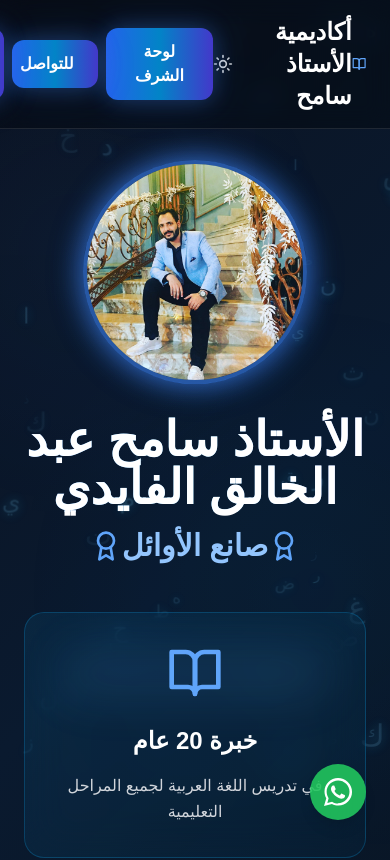
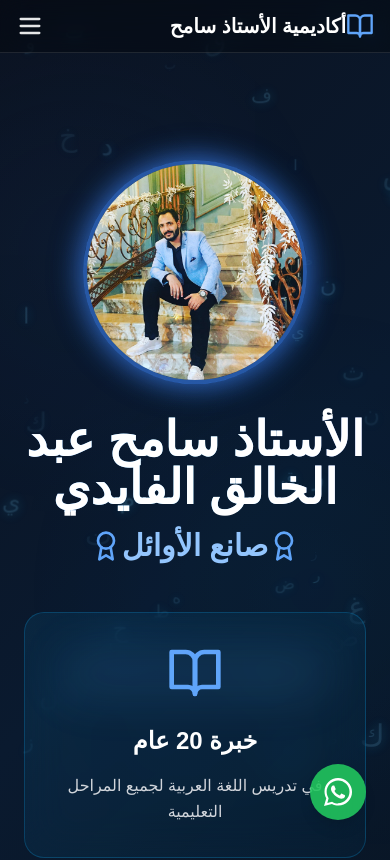
Before and after one commit to attefm93/samoooh, a React (Vite) app: page / in a window 390 px wide. Shown: the top 860 px of the page. Built offline with nearby package versions, Linux system fonts and the light colour scheme.

Commit message:
Responsive mobile navbar with hamburger menu exposing all actions

```diff
--- a/src/components/Navbar.tsx
+++ b/src/components/Navbar.tsx
@@ -5,7 +5,7 @@ import { AdminModal } from './AdminModal';
 import { HonorBoard } from './HonorBoard';
 import { AboutUs } from './AboutUs';
 import { QuestionsSection } from './QuestionsSection';
-import { BookOpen, Moon, Sun } from 'lucide-react';
+import { BookOpen, Moon, Sun, Menu, X as Close } from 'lucide-react';
 
 export const Navbar: React.FC = () => {
   const [showLoginModal, setShowLoginModal] = useState(false);
@@ -18,6 +18,7 @@ export const Navbar: React.FC = () => {
     const saved = localStorage.getItem('theme');
     return saved ? saved === 'dark' : true;
   });
+  const [mobileOpen, setMobileOpen] = useState(false);
 
   useEffect(() => {
     const root = document.documentElement;
@@ -31,29 +32,55 @@ export const Navbar: React.FC = () => {
 
   const toggleTheme = () => setDark(prev => !prev);
 
+  const closeAll = () => setMobileOpen(false);
+
   return (
     <>
       <nav className="fixed top-0 left-0 right-0 z-50 bg-black/30 backdrop-blur-md border-b border-white/10">
-        <div className="max-w-7xl mx-auto px-6 py-4">
+        <div className="max-w-7xl mx-auto px-4 md:px-6 py-3 md:py-4">
           <div className="flex items-center justify-between">
-            <div className="flex items-center space-x-4 rtl:space-x-reverse">
-              <BookOpen className="w-8 h-8 text-blue-400" />
-              <h1 className="text-2xl font-bold text-white">أكاديمية الأستاذ سامح</h1>
+            <div className="flex items-center space-x-3 rtl:space-x-reverse">
+              <BookOpen className="w-7 h-7 md:w-8 md:h-8 text-blue-400" />
+              <h1 className="text-xl md:text-2xl font-bold text-white">أكاديمية الأستاذ سامح</h1>
             </div>
 
-            <div className="flex items-center space-x-2 rtl:space-x-reverse">
+            {/* Desktop actions */}
+            <div className="hidden md:flex items-center space-x-2 rtl:space-x-reverse">
               <button onClick={toggleTheme} className="mr-2 text-white/80 hover:text-white transition-colors">
                 {dark ? <Sun className="w-5 h-5" /> : <Moon className="w-5 h-5" />}
               </button>
-
               <GlowingButton onClick={() => setShowHonorBoard(true)} variant="primary">لوحة الشرف</GlowingButton>
               <GlowingButton onClick={() => setShowAboutUs(true)} variant="primary">للتواصل</GlowingButton>
               <GlowingButton onClick={() => setShowQuestions(true)} variant="primary">أسأل ؟</GlowingButton>
               <GlowingButton onClick={() => setShowLoginModal(true)} variant="primary">تسجيل الدخول</GlowingButton>
               <GlowingButton onClick={() => setShowAdminModal(true)} variant="secondary">Admin</GlowingButton>
             </div>
+
+            {/* Mobile menu button */}
+            <button onClick={() => setMobileOpen(o => !o)} className="md:hidden text-white/90 focus:outline-none">
+              {mobileOpen ? <Close className="w-7 h-7" /> : <Menu className="w-7 h-7" />}
+            </button>
           </div>
         </div>
+
+        {/* Mobile dropdown panel */}
+        {mobileOpen && (
+          <div className="md:hidden border-t border-white/10 bg-black/60 backdrop-blur-md">
+            <div className="max-w-7xl mx-auto px-4 py-3 flex flex-col space-y-2">
+              <div className="flex items-center justify-between mb-1">
+                <span className="text-white/90">القائمة</span>
+                <button onClick={toggleTheme} className="text-white/80 hover:text-white transition-colors">
+                  {dark ? <Sun className="w-5 h-5" /> : <Moon className="w-5 h-5" />}
+                </button>
+              </div>
+              <GlowingButton onClick={() => { setShowHonorBoard(true); closeAll(); }} variant="primary" className="w-full">لوحة الشرف</GlowingButton>
+              <GlowingButton onClick={() => { setShowAboutUs(true); closeAll(); }} variant="primary" className="w-full">للتواصل</GlowingButton>
+              <GlowingButton onClick={() => { setShowQuestions(true); closeAll(); }} variant="primary" className="w-full">أسأل ؟</GlowingButton>
+              <GlowingButton onClick={() => { setShowLoginModal(true); closeAll(); }} variant="primary" className="w-full">تسجيل الدخول</GlowingButton>
+              <GlowingButton onClick={() => { setShowAdminModal(true); closeAll(); }} variant="secondary" className="w-full">Admin</GlowingButton>
+            </div>
+          </div>
+        )}
       </nav>
 
       <LoginModal isOpen={showLoginModal} onClose={() => setShowLoginModal(false)} />
```
